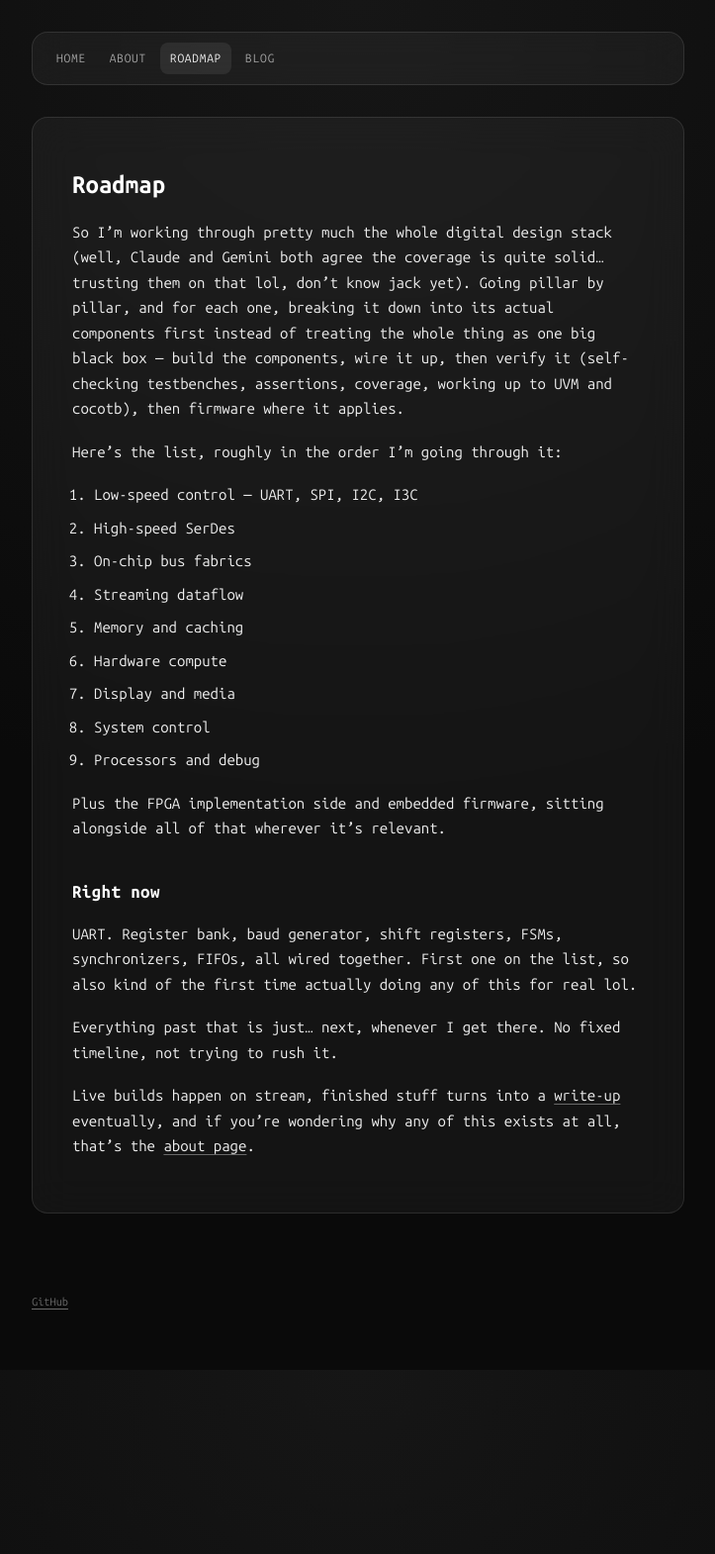
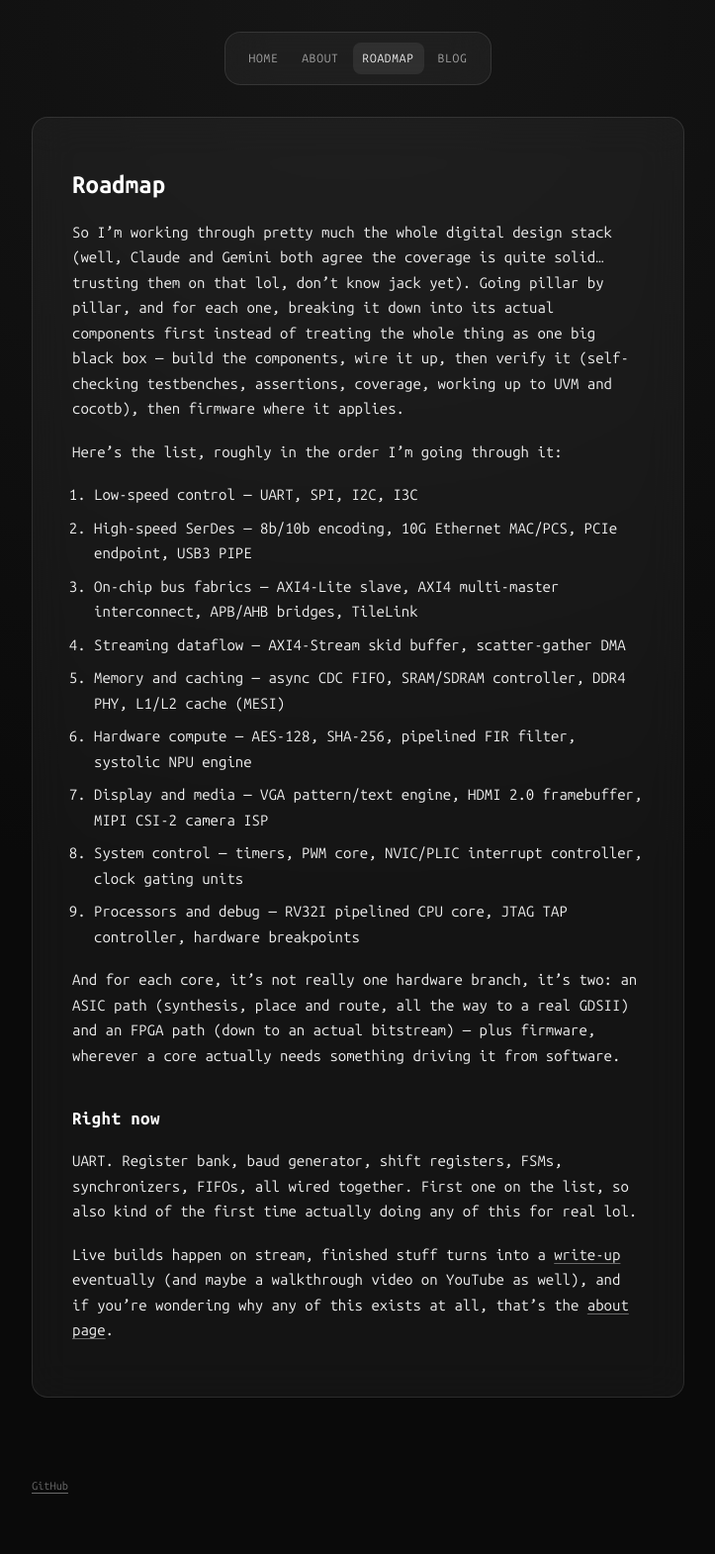
Before and after one commit to Basit-Balogun10/Basit-Balogun10.github.io, a Jekyll site: the page built from roadmap.md, in a window 1280 px wide. Shown: the whole page at 99% size, without its empty margins (278-1001 px from the left). Built offline with Jekyll 4.4.1, drawn with Linux system fonts in a browser that asks for light colours; before the commit the page ends 1384 px from its top, so only the background shows below that.

Commit message:
Roadmap: list IP cores per pillar, clarify ASIC/FPGA/firmware branches
Also drops the "no fixed timeline" filler paragraph, and centers the
nav pill instead of leaving it left-aligned.

```diff
--- a/_layouts/default.html
+++ b/_layouts/default.html
@@ -51,12 +51,14 @@
 
   nav {
     display: flex;
+    justify-content: center;
     gap: 4px;
     font-size: 12px;
     letter-spacing: 0.06em;
     text-transform: uppercase;
     padding: 10px 14px;
-    margin-bottom: 32px;
+    margin: 0 auto 32px auto;
+    width: fit-content;
   }
   nav a {
     color: var(--text-dim);
--- a/roadmap.md
+++ b/roadmap.md
@@ -10,21 +10,19 @@ So I'm working through pretty much the whole digital design stack (well, Claude
 Here's the list, roughly in the order I'm going through it:
 
 1. Low-speed control — UART, SPI, I2C, I3C
-2. High-speed SerDes
-3. On-chip bus fabrics
-4. Streaming dataflow
-5. Memory and caching
-6. Hardware compute
-7. Display and media
-8. System control
-9. Processors and debug
+2. High-speed SerDes — 8b/10b encoding, 10G Ethernet MAC/PCS, PCIe endpoint, USB3 PIPE
+3. On-chip bus fabrics — AXI4-Lite slave, AXI4 multi-master interconnect, APB/AHB bridges, TileLink
+4. Streaming dataflow — AXI4-Stream skid buffer, scatter-gather DMA
+5. Memory and caching — async CDC FIFO, SRAM/SDRAM controller, DDR4 PHY, L1/L2 cache (MESI)
+6. Hardware compute — AES-128, SHA-256, pipelined FIR filter, systolic NPU engine
+7. Display and media — VGA pattern/text engine, HDMI 2.0 framebuffer, MIPI CSI-2 camera ISP
+8. System control — timers, PWM core, NVIC/PLIC interrupt controller, clock gating units
+9. Processors and debug — RV32I pipelined CPU core, JTAG TAP controller, hardware breakpoints
 
-Plus the FPGA implementation side and embedded firmware, sitting alongside all of that wherever it's relevant.
+And for each core, it's not really one hardware branch, it's two: an ASIC path (synthesis, place and route, all the way to a real GDSII) and an FPGA path (down to an actual bitstream) — plus firmware, wherever a core actually needs something driving it from software.
 
 ## Right now
 
 UART. Register bank, baud generator, shift registers, FSMs, synchronizers, FIFOs, all wired together. First one on the list, so also kind of the first time actually doing any of this for real lol.
 
-Everything past that is just... next, whenever I get there. No fixed timeline, not trying to rush it.
-
-Live builds happen on stream, finished stuff turns into a [write-up](/blog/) eventually, and if you're wondering why any of this exists at all, that's the [about page](/about/).
+Live builds happen on stream, finished stuff turns into a [write-up](/blog/) eventually (and maybe a walkthrough video on YouTube as well), and if you're wondering why any of this exists at all, that's the [about page](/about/).
```
